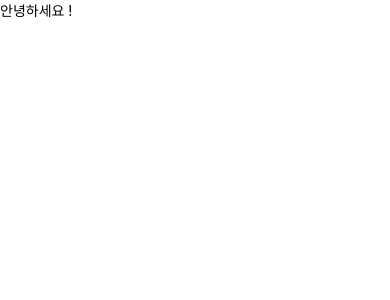
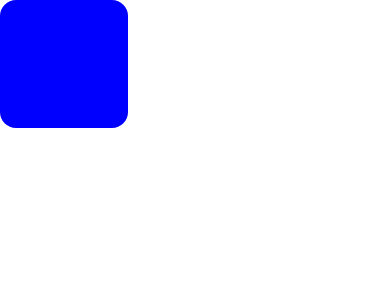
Before and after one commit to sungjaeahn-kopo/LearnReactNative, a React Native app: screen / in a window 390 px wide. Shown: the top 300 px of the page. Built offline with nearby package versions, Linux system fonts and the light colour scheme.

Commit message:
RN_Components&props

```diff
--- a/App.js
+++ b/App.js
@@ -16,13 +16,22 @@
   View,
 } from 'react-native';
 import Greeting from './components/Greeting';
+import Box from './components/Box';
 
 const App = () => {
+  // const name = 'JSX';
   return (
     <SafeAreaView>
-      <Greeting />
+      <Box rounded={true} size="large" color="blue" />
+      {/* <Greeting name="Props" />
+      <Greeting name={name} />
+      <Greeting /> */}
     </SafeAreaView>
   );
 };
 
+Greeting.defaultProps = {
+  name: 'React-Native',
+};
+
 export default App;
--- /dev/null
+++ b/components/Box.js
@@ -0,0 +1,49 @@
+import React from 'react';
+import {View, StyleSheet} from 'react-native';
+
+function Box(props) {
+  return (
+    <View
+      style={[
+        styles.box,
+        props.rounded && styles.rounded,
+        sizes[props.size],
+        {backgroundColor: props.color},
+      ]}
+    />
+  );
+}
+
+Box.defaultProps = {
+  size: 'medium',
+  color: 'black',
+};
+
+const styles = StyleSheet.create({
+  box: {
+    backgroundColor: 'black',
+  },
+  rounded: {
+    borderRadius: 16,
+  },
+  small: {
+    width: 32,
+    height: 32,
+  },
+  medium: {
+    width: 64,
+    height: 64,
+  },
+  large: {
+    width: 128,
+    height: 128,
+  },
+});
+
+const sizes = {
+  small: styles.small,
+  medium: styles.medium,
+  large: styles.large,
+};
+
+export default Box;
--- a/components/Greeting.js
+++ b/components/Greeting.js
@@ -3,9 +3,12 @@
 
 function Greeting(props) {
   return (
-    <View>
-      <Text>안녕하세요 {props.name}!</Text>
-    </View>
+    <>
+      <View>
+        <Text>안녕하세요 {props.name}!</Text>
+      </View>
+      <Text>Extra Text!</Text>
+    </>
   );
 }
 
```
